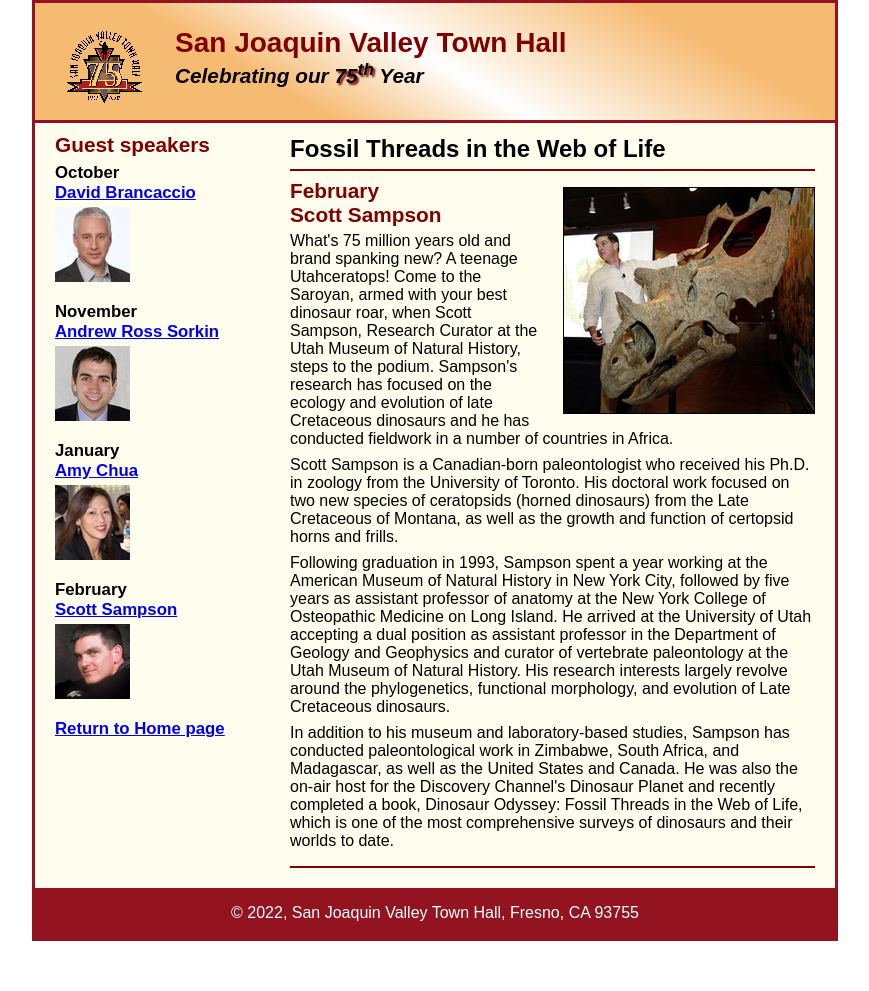
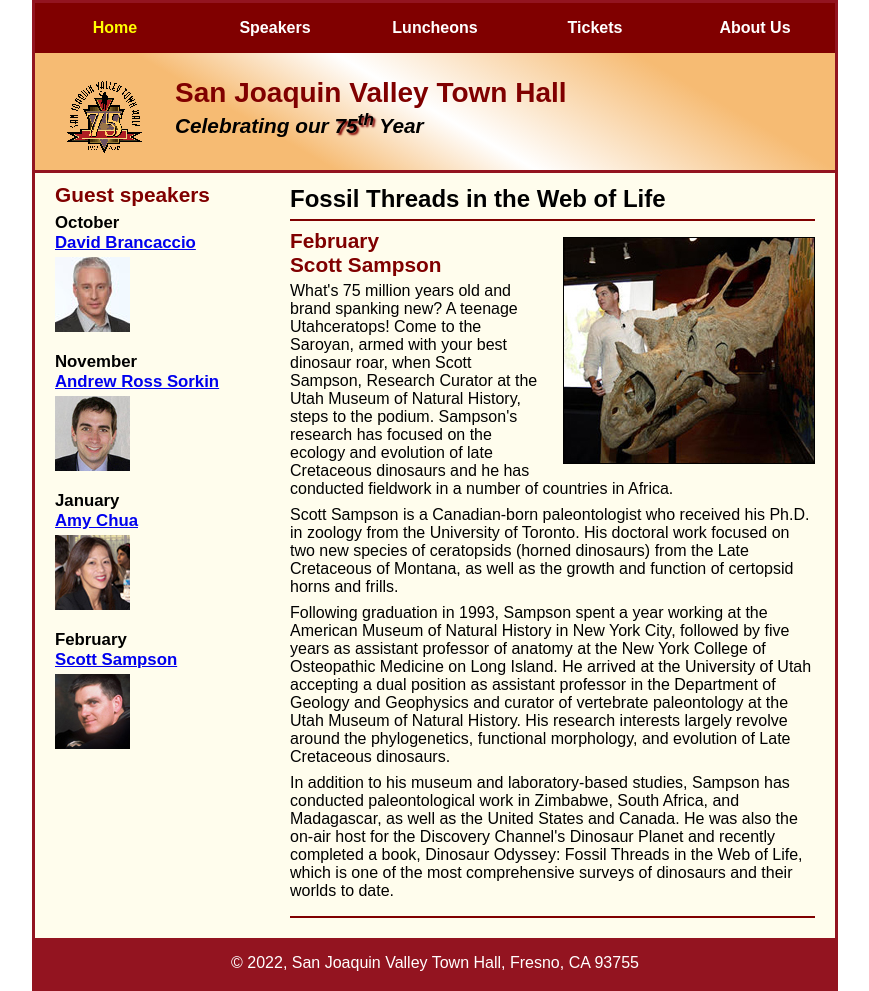
Before and after one commit to Carlomos7/A11, a plain HTML site: page speakers/c6_sampson.html in a window 1280 px wide. Shown: the whole page, without its empty margins (205-1074 px from the left). Before the commit the page ends 941 px from the top, so only its background shows below. Drawn offline with Linux system fonts and the light colour scheme.

Commit message:
7-2 exercise changes

```diff
--- a/speakers/c6_sampson.html
+++ b/speakers/c6_sampson.html
@@ -7,7 +7,22 @@
 	<link rel="shortcut icon" href="../images/favicon.ico">
 	<link rel="stylesheet" href="../styles/c6_speaker.css">
 </head>
-
+<nav id="nav_menu">
+	<ul>
+		<li><a href="../index.html" class="current">Home</a></li>
+		<li><a href="#">Speakers</a></li>
+		<li><a href="#">Luncheons</a></li>
+		<li><a href="#">Tickets</a></li>
+		<li><a href="#">About Us</a>
+			<ul>
+				<li><a href="#">Our History</a></li>
+				<li><a href="#">Board of Directors</a></li>
+				<li><a href="#">Past Speakers</a></li>
+				<li><a href="#">Contact Information</a></li>
+			</ul>
+		</li>
+	</ul>
+</nav>
 <body>
 	<header>
 		<img src="../images/town_hall_logo.gif" alt="Town Hall logo" height="80">
@@ -54,7 +69,6 @@
 			<img src="../images/chua75.jpg" alt="Amy Chua photo">
 			<h3>February<br><a href="../speakers/c6_sampson.html">Scott Sampson</a></h3>
 			<img src="../images/sampson75.jpg" alt="Scott Sampson photo">
-			<h3><a href="../c6_index.html">Return to Home page</a></h3>
 		</aside>
 	</main>
 	<footer>
--- a/styles/c6_speaker.css
+++ b/styles/c6_speaker.css
@@ -124,3 +124,47 @@ footer p {
 	color: white;
 	padding: 1em 0;
 }
+/* the styles for the nav */
+#nav_menu ul{
+	list-style-type: none;
+	margin: 0;
+	padding: 0;
+	position: relative;
+}
+#nav_menu ul li{
+	float:left;
+}
+#nav_menu ul li a{
+	display: block;
+	width: 128px;
+	text-align: center;
+	padding: 1em 1em;
+	text-decoration: none;
+	background-color: #800000;
+	color: white;
+	font-weight: bold;
+}
+#nav_menu ul li a.current{
+	color: yellow;
+}
+/* the styles for the sub nav */
+#nav_menu ul ul{
+	display: none;
+	position: absolute;
+	top: 100%;
+}
+#nav_menu ul ul li{
+	float: none;
+}
+#nav_menu ul li:hover > ul{
+	display:block;
+}
+#nav_menu > ul::after{
+	content: "";
+	display: block;
+	clear: both;
+}
+/* unordered list bottom of the page */
+.circle {
+	list-style-type: circle;
+}
--- a/styles/c7_main.css
+++ b/styles/c7_main.css
@@ -126,18 +126,17 @@ footer p {
 }
 /* the styles for the nav */
 #nav_menu ul{
-	list-style: none;
-	position: relative;
+	list-style-type: none;
 	margin: 0;
 	padding: 0;
-
+	position: relative;
 }
 #nav_menu ul li{
 	float:left;
 }
 #nav_menu ul li a{
 	display: block;
-	width: 125px;
+	width: 128px;
 	text-align:center;
 	padding: 1em 1em;
 	text-decoration: none;
```
